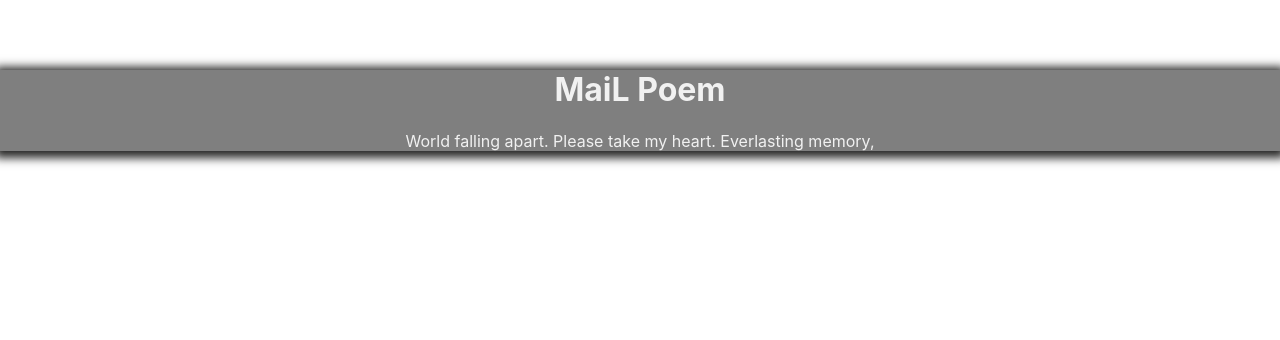
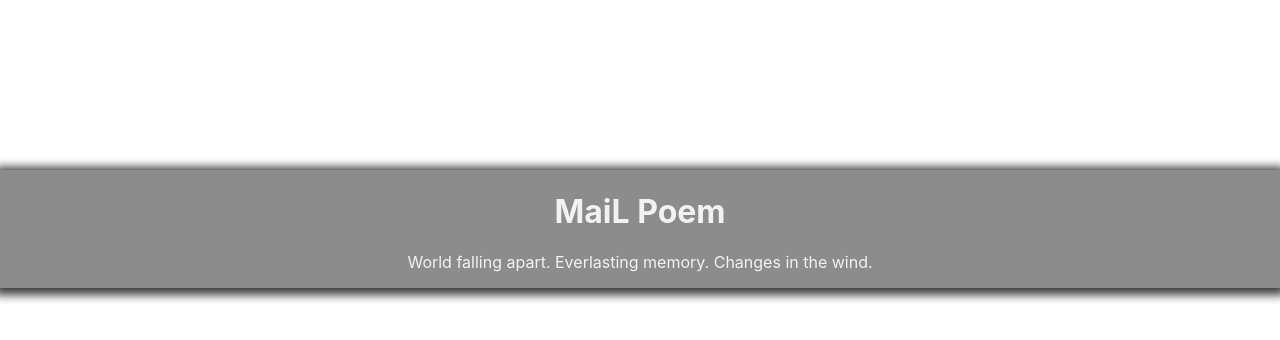
Before and after one commit to shyaboi/mailpoem, a React (Create React App) app: page / in a window 1280 px wide. Shown: the part 480-820 px from the top of the page. Built offline with nearby package versions, Linux system fonts and the light colour scheme.

Commit message:
2nd cell added and  structure smoothened

```diff
--- a/package.json
+++ b/package.json
@@ -9,17 +9,16 @@
     "gh-pages": "^2.2.0",
     "react": "^16.13.1",
     "react-dom": "^16.13.1",
+    "react-player": "^2.3.1",
     "react-scripts": "3.4.1"
   },
   "homepage": "https://mailpoem.com",
-
   "scripts": {
     "start": "react-scripts start",
     "build": "react-scripts build",
     "test": "react-scripts test",
     "eject": "react-scripts eject",
     "deploy": "gh-pages -d build"
-
   },
   "eslintConfig": {
     "extends": "react-app"
--- a/public/index.html
+++ b/public/index.html
@@ -7,7 +7,7 @@
     <meta name="theme-color" content="#000000" />
     <meta
       name="description"
-      content="Web site created using create-react-app"
+      content="MaiL Poem"
     />
     <link rel="apple-touch-icon" href="%PUBLIC_URL%/logo192.png" />
     <!--
@@ -24,7 +24,7 @@
       work correctly both with client-side routing and a non-root public URL.
       Learn how to configure a non-root public URL by running `npm run build`.
     -->
-    <title>React App</title>
+    <title>MaiL Poem</title>
   </head>
   <body>
     <noscript>You need to enable JavaScript to run this app.</noscript>
--- a/src/App.js
+++ b/src/App.js
@@ -1,14 +1,17 @@
 import React from 'react';
 import logo from './logo.svg';
 import './App.css';
-import Video from './components/comiccell'
+import Cell1 from './components/cell1'
+import Cell2 from './components/cell2'
 import Words from './components/words'
 
 
 function App() {
   return (
     <div className="App">
-<Video />
+<Cell1 />
+<Cell2 />
+
 <Words />
     </div>
   );
--- a/src/components/comiccell/index.js
+++ b/src/components/cell1/index.js
@@ -4,14 +4,10 @@ import mp from './mp.mp4'
 
 function video() {
   return (
-    <video autoPlay muted loop id="bg"   style={{
-      position: "fixed",
-      left: 0,
-      top: 0
-
-    }}>
+    <video autoPlay muted loop id="flyWave">
     <source src={mp} type="video/mp4" />
   </video>
+
   )
 }
 
--- /dev/null
+++ b/src/components/cell1/style.css
@@ -0,0 +1,6 @@
+#flyWave {
+  padding-top: 10vh;
+  position: relative;
+  max-width: 100%;
+  min-width: 10%;
+}
--- /dev/null
+++ b/src/components/cell2/index.js
@@ -0,0 +1,15 @@
+import React from 'react';
+import ReactPlayer from "react-player"
+import './style.css';
+
+function Cell2() {
+  return (
+      <ReactPlayer url="https://youtu.be/bSuNMVnmEIo" playing="true" loop="true" width="100%" height="100vh" controls="true"  id="ember" />
+
+
+  )
+}
+
+export default Cell2;
+
+    // <source src="" type="video/mp4" frameborder="0" allow="accelerometer; autoplay; encrypted-media; gyroscope; picture-in-picture" allowfullscreen />
--- /dev/null
+++ b/src/components/cell2/style.css
@@ -0,0 +1,6 @@
+
+  #ember{
+    padding-top: 25vh;
+    position: relative;
+
+  }
--- a/src/components/comiccell/style.css
+++ /dev/null
@@ -1,7 +0,0 @@
-
-  #bg{
-    max-width: 100%;
-min-width: 10%;
-    margin-bottom: 0vw;
-
-  }
--- a/src/components/words/index.js
+++ b/src/components/words/index.js
@@ -11,7 +11,7 @@ function words() {
 
     <div className="content" id="ok">
     <h1>MaiL Poem</h1>
-    <p>World falling apart. Please take my heart. Everlasting memory, </p>
+    <p>World falling apart. Everlasting memory. Changes in the wind. </p>
   </div>
 
 
--- a/src/components/words/style.css
+++ b/src/components/words/style.css
@@ -1,13 +1,14 @@
 #ok {
-  margin-top: 45vw;
+  opacity: 90%;
     -webkit-box-shadow: 0 2px 9px 5px rgba(41, 41, 40, 1);
     -moz-box-shadow: 0 2px 9px 5px rgba(41, 41, 40, 1);
     box-shadow: 0 2px 9px 5px rgba(41, 41, 40, 1);
     pointer-events: none;
-    position: sticky;
-    bottom: 0;
+    position: fixed;
+    bottom: 4vh;
     background: rgba(0, 0, 0, 0.5);
     color: #f1f1f1;
     width: 100%;
+    z-index: 11;
     /* margin-bottom: 5vw; */
   }
```
Also changed, not shown: 2 other files (tests, documents, lock files or other folders).
